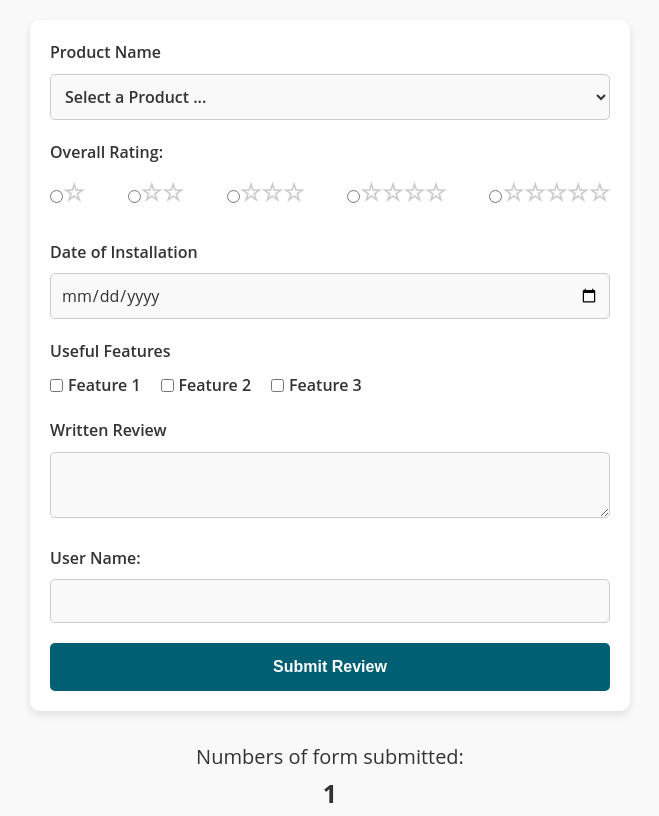
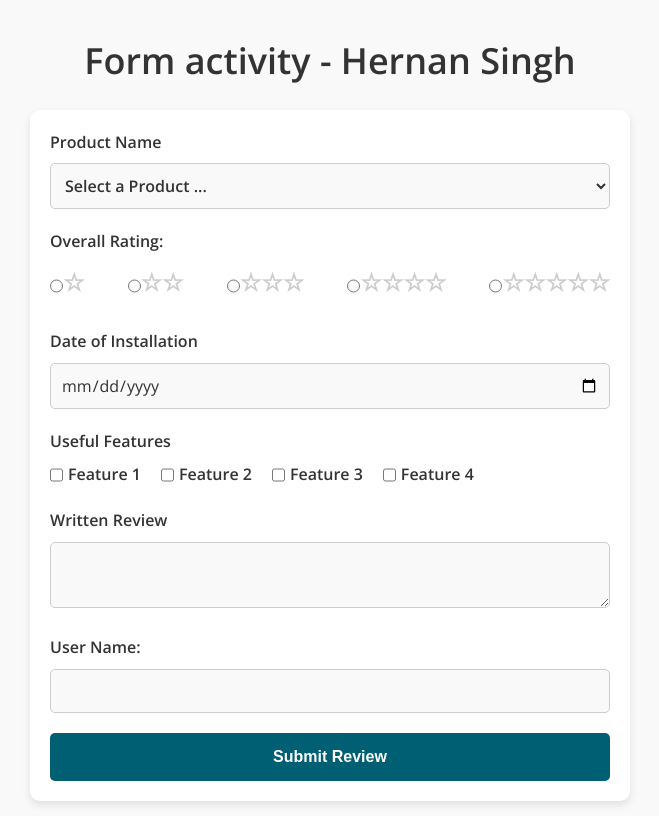
Before and after one commit to hernansingh/wdd131, a plain HTML site: page form.html in a window 1280 px wide. Shown: the top 816 px of the page, without its empty margins (310-969 px from the left). Drawn offline with nearby package versions, Linux system fonts and the light colour scheme.

Commit message:
final changes

```diff
--- a/form.html
+++ b/form.html
@@ -8,10 +8,13 @@
     <title>Form activity - Hernan Singh</title>
     <link rel="stylesheet" href="styles/form.css">
     <script src="scripts/form.js" defer></script>
+    <link rel="preconnect" href="https://fonts.googleapis.com">
+    <link rel="preconnect" href="https://fonts.gstatic.com" crossorigin>
+    <link href="https://fonts.googleapis.com/css2?family=Open+Sans:wght@400;600&family=Lobster&display=swap" rel="stylesheet">
 </head>
 <body>
+    <h1>Form activity - Hernan Singh</h1>
     <form action="review.html" method="get" id="reviewForm">
-
         <label for="productSelect">Product Name</label>
         <select id="productSelect" name="product" required>
         <option value="" disabled selected>Select a Product ...</option>
@@ -63,6 +66,10 @@
                 <input type="checkbox" id="feature3" name="usefulFeatures" value="Feature 3">
                 <label for="feature3">Feature 3</label>
             </div>
+            <div class="checkbox-individual">
+                <input type="checkbox" id="feature4" name="usefulFeatures" value="Feature 4">
+                <label for="feature4">Feature 4</label>
+            </div>
         </div>
 
         <label for="review">Written Review</label>
@@ -86,3 +93,4 @@
         <p id="lastModified"></p>
     </footer>
 </body>
+</html>
--- a/styles/form.css
+++ b/styles/form.css
@@ -14,6 +14,14 @@
     margin: 0;
     padding: 0;
     box-sizing: border-box;
+}
+
+h1{
+    padding: 2rem 0 0 0 ;
+    text-align: center;
+    font-family: var(--heading-font-family);
+    font-weight: 700;
+    font-size: var(--header-font-size);
 }
 
 body {
```
Lines whose indentation alone changed are shown as unchanged.
